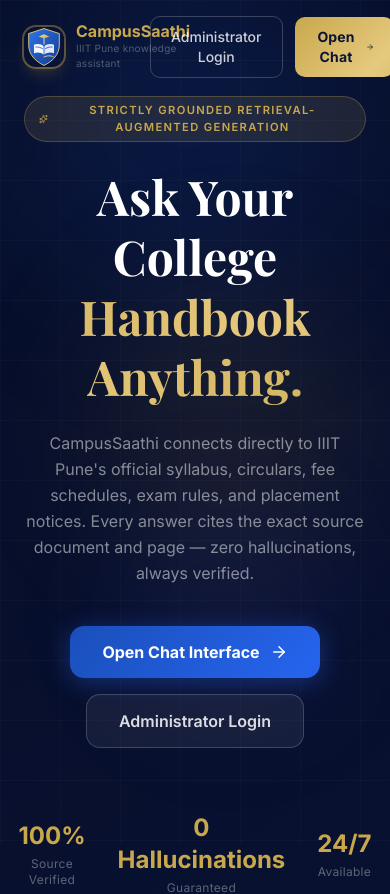
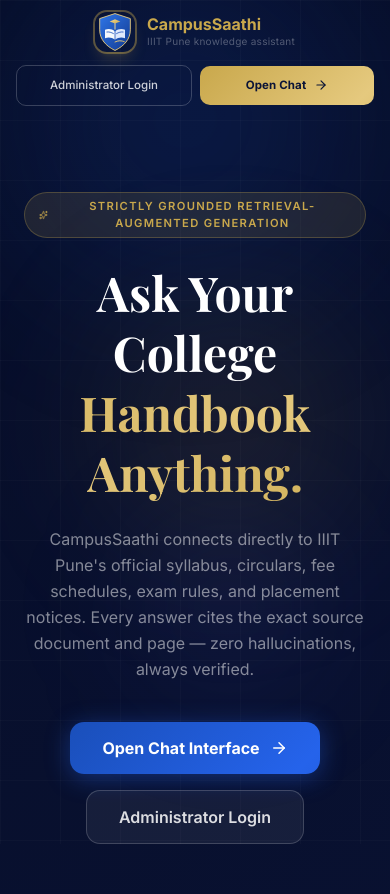
Before and after one commit to Arvindkumar-star/MYCollegeRagChatBot, a React (Vite) app in the folder frontend/: page / in a window 390 px wide. Shown: the top 894 px of the page. Built offline with nearby package versions, Linux system fonts and the light colour scheme; no server answers.

Commit message:
Update landing page and styling

```diff
--- a/frontend/src/index.css
+++ b/frontend/src/index.css
@@ -670,6 +670,14 @@
   border-bottom: 1px solid rgba(255,255,255,0.08);
 }
 
+@media (max-width: 640px) {
+  .landing-nav-inner { flex-direction: column; align-items: stretch; gap: 0.8rem; padding: 0.75rem 1rem; }
+  .landing-nav-inner > :first-child { justify-content: center; }
+  .landing-nav-actions { width: 100%; gap: 0.5rem; }
+  .landing-nav-actions button { flex: 1; justify-content: center; min-width: 0; padding: 0.6rem 0.45rem; font-size: 0.72rem; }
+  .landing-hero { padding-top: 12rem !important; }
+}
+
 .landing-badge {
   display: inline-flex;
   align-items: center;
--- a/frontend/src/pages/LandingPage.jsx
+++ b/frontend/src/pages/LandingPage.jsx
@@ -94,7 +94,7 @@
 
       {/* ── Sticky navbar ────────────────────────────────────────────────── */}
       <nav className={`fixed top-0 left-0 right-0 z-50 transition-all duration-300 ${scrolled ? 'landing-nav-scrolled' : 'landing-nav'}`}>
-        <div className="max-w-7xl mx-auto px-6 py-4 flex items-center justify-between">
+        <div className="landing-nav-inner max-w-7xl mx-auto px-6 py-4 flex items-center justify-between">
           <div className="flex items-center gap-3 cursor-pointer" onClick={() => navigate('/')}>
             <img src="/campussaathi-mark.svg" alt="CampusSaathi" className="w-10 h-10 rounded-xl ring-2 ring-gold/40 shadow-lg shadow-gold/20" />
             <div>
@@ -102,7 +102,7 @@
               <p className="text-white/30 text-[10px] mt-0.5 tracking-wide">IIIT Pune knowledge assistant</p>
             </div>
           </div>
-          <div className="flex items-center gap-3">
+          <div className="landing-nav-actions flex items-center gap-3">
             <button
               id="landing-admin-btn"
               onClick={() => navigate('/login')}
@@ -122,7 +122,7 @@
       </nav>
 
       {/* ── Hero ─────────────────────────────────────────────────────────── */}
-      <section className="relative z-10 min-h-screen flex flex-col items-center justify-center text-center px-6 pt-24 pb-20">
+      <section className="landing-hero relative z-10 min-h-screen flex flex-col items-center justify-center text-center px-6 pt-24 pb-20">
         {/* Badge */}
         <div className="landing-badge animate-fade-up mb-6">
           <Sparkles size={12} className="text-gold" />
```
